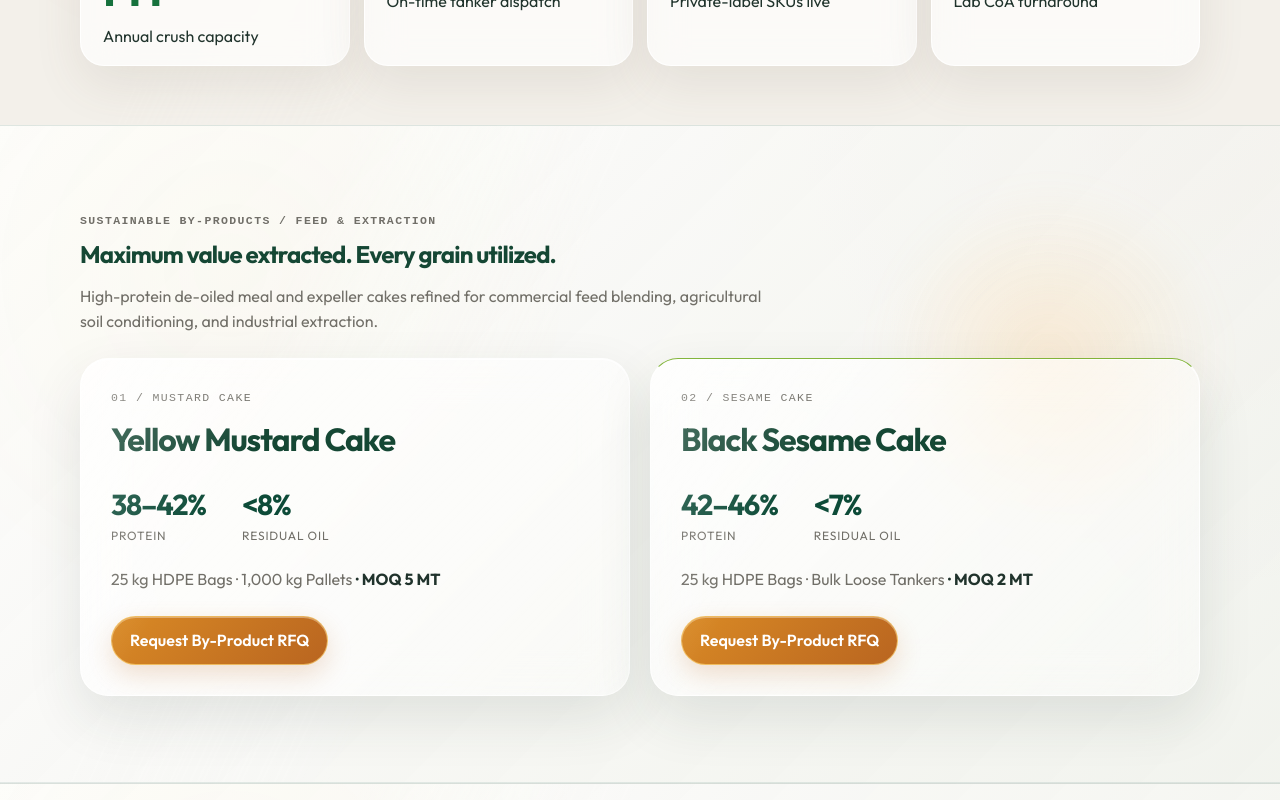
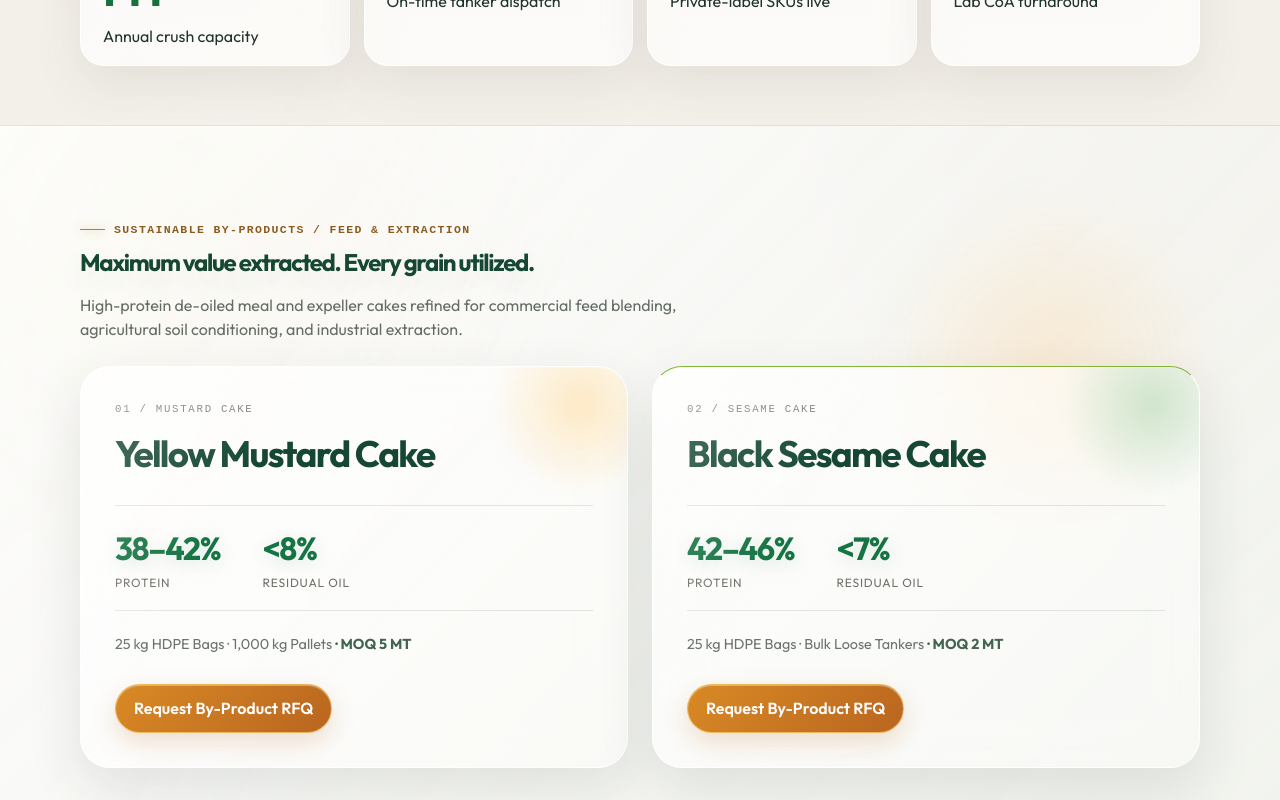
Before and after one commit to kartheeksiluveru/prime-fresh-oil-mills, a React (Vite) app: page / in a window 1280 px wide. Shown: the part 2420-3220 px from the top of the page. Built offline with nearby package versions, Linux system fonts and the light colour scheme.

Commit message:
Elevate sustainable by-products glass UI

```diff
--- a/src/index.css
+++ b/src/index.css
@@ -832,6 +832,29 @@ body::before { content: ""; position: fixed; inset: 0; z-index: -1; pointer-even
 @keyframes editorial-sheen { 0% { background-position: 120% 0, 0 0; } 100% { background-position: -20% 0, 0 0; } }
 @keyframes card-lift-in { from { opacity: .82; transform: translateY(7px); } to { opacity: 1; transform: translateY(0); } }
 @media (prefers-reduced-motion: reduce) { .hero::after, .section:not(.hero)::after, .product-card, .byproduct-card, .contract-card, .stat { animation: none !important; } }
+
+/* High-end glass treatment for Sustainable By-products / Feed & extraction. */
+.byproducts-section { position: relative; overflow: hidden; background: radial-gradient(circle at 12% 12%, rgba(238,177,65,.16), transparent 25rem), radial-gradient(circle at 92% 82%, rgba(83,158,116,.16), transparent 27rem), linear-gradient(135deg, #edf1e9, #faf8f2 56%, #e8eee8); }
+.byproducts-section::after { content: ""; position: absolute; inset: 0; pointer-events: none; opacity: .18; background-image: radial-gradient(rgba(16,70,50,.35) .55px, transparent .55px); background-size: 8px 8px; mask-image: linear-gradient(120deg, #000, transparent 80%); }
+.byproducts-section .wrap { position: relative; z-index: 1; }
+.byproducts-head { max-width: 760px; }
+.byproducts-head .kicker { display: inline-flex; align-items: center; gap: 9px; color: #8c5b20; }
+.byproducts-head .kicker::before { content: ""; width: 25px; height: 1px; background: #c87922; box-shadow: 0 0 10px rgba(200,121,34,.8); }
+.byproducts-head h2 { max-width: 720px; color: #103f30; letter-spacing: -.055em; text-shadow: 0 10px 30px rgba(16,63,48,.1); }
+.byproducts-head > p:last-child { max-width: 650px; color: #656d66; }
+.byproduct-grid { position: relative; gap: 24px; }
+.byproduct-card { isolation: isolate; min-height: 330px; padding: 34px; border: 1px solid rgba(255,255,255,.82); border-top: 1px solid rgba(255,255,255,.9); border-radius: 30px; background: linear-gradient(145deg, rgba(255,255,255,.72), rgba(255,255,255,.3)); box-shadow: 0 24px 55px rgba(31,65,48,.11), inset 0 1px 0 rgba(255,255,255,.96), inset 0 -1px 0 rgba(255,255,255,.24); backdrop-filter: blur(24px) saturate(145%); transition: transform .4s cubic-bezier(.2,.75,.2,1), box-shadow .4s ease, border-color .4s ease; }
+.byproduct-card::before { content: ""; position: absolute; z-index: -1; width: 190px; height: 190px; right: -48px; top: -58px; border-radius: 50%; background: radial-gradient(circle, rgba(255,203,108,.38), transparent 68%); filter: blur(5px); }
+.byproduct-card.lime::before { background: radial-gradient(circle, rgba(122,190,128,.34), transparent 68%); }
+.byproduct-card:hover { transform: translateY(-8px); border-color: rgba(255,255,255,.98); box-shadow: 0 34px 75px rgba(31,65,48,.17), inset 0 1px 0 rgba(255,255,255,1); }
+.byproduct-index { color: #7d827b; font-size: .67rem; letter-spacing: .16em; }
+.byproduct-card h3 { position: relative; margin-bottom: 30px; color: #164d39; font-size: clamp(1.8rem, 3vw, 2.3rem); letter-spacing: -.045em; }
+.cake-metrics { gap: 42px; padding: 18px 0; border-block: 1px solid rgba(24,77,57,.12); }
+.cake-metrics b { color: #167343; font-size: 2rem; text-shadow: 0 4px 18px rgba(22,115,67,.15); }
+.byproduct-pack { color: #6b746c; font-size: .9rem; }
+.byproduct-pack strong { color: #426451; }
+.byproduct-card .btn-primary { margin-top: 4px; }
+@media (max-width: 760px) { .byproduct-card { min-height: 0; padding: 28px; } .cake-metrics { gap: 24px; } }
 .cake-options { display: grid; gap: 10px; border: 0; padding: 0; margin: 20px 0; }
 .cake-options legend { margin-bottom: 4px; font-weight: 700; color: var(--slate); }
 .cake-options label { display: flex; align-items: center; gap: 10px; padding: 11px 13px; border: 1px solid var(--border); border-radius: 12px; background: rgba(255,255,255,.64); }
```
